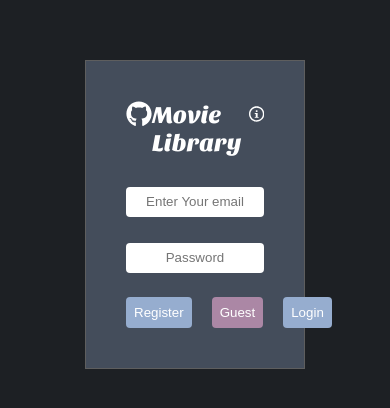
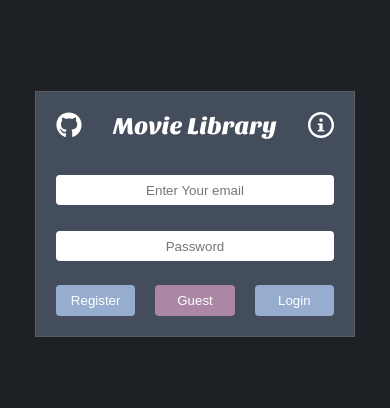
Before and after one commit to T0lst0v/Movie_LIbrary, a React (Create React App) app in the folder client/: page / in a window 390 px wide. Shown: the part 208-616 px from the top of the page. Built offline with nearby package versions, Linux system fonts and the light colour scheme; no server answers.

Commit message:
an other smal change in css :)

```diff
--- a/client/src/styles/auth.css
+++ b/client/src/styles/auth.css
@@ -9,7 +9,7 @@
 .auth-plate {
   background-color: var(--color-main);
   padding: 40px;
-  width: clamp(220px, 40%, 500px);
+  width: clamp(320px, 40%, 500px);
   border: var(--border-style) var(--color-border-darker);
   border-radius: var(--border-radius-l);
 }
@@ -63,3 +63,9 @@
 .btn-focus {
   background-color: var(--color-accent2);
 }
+
+@media (max-width: 540px) {
+  .auth-plate {
+    padding: 20px;
+  }
+}
```
